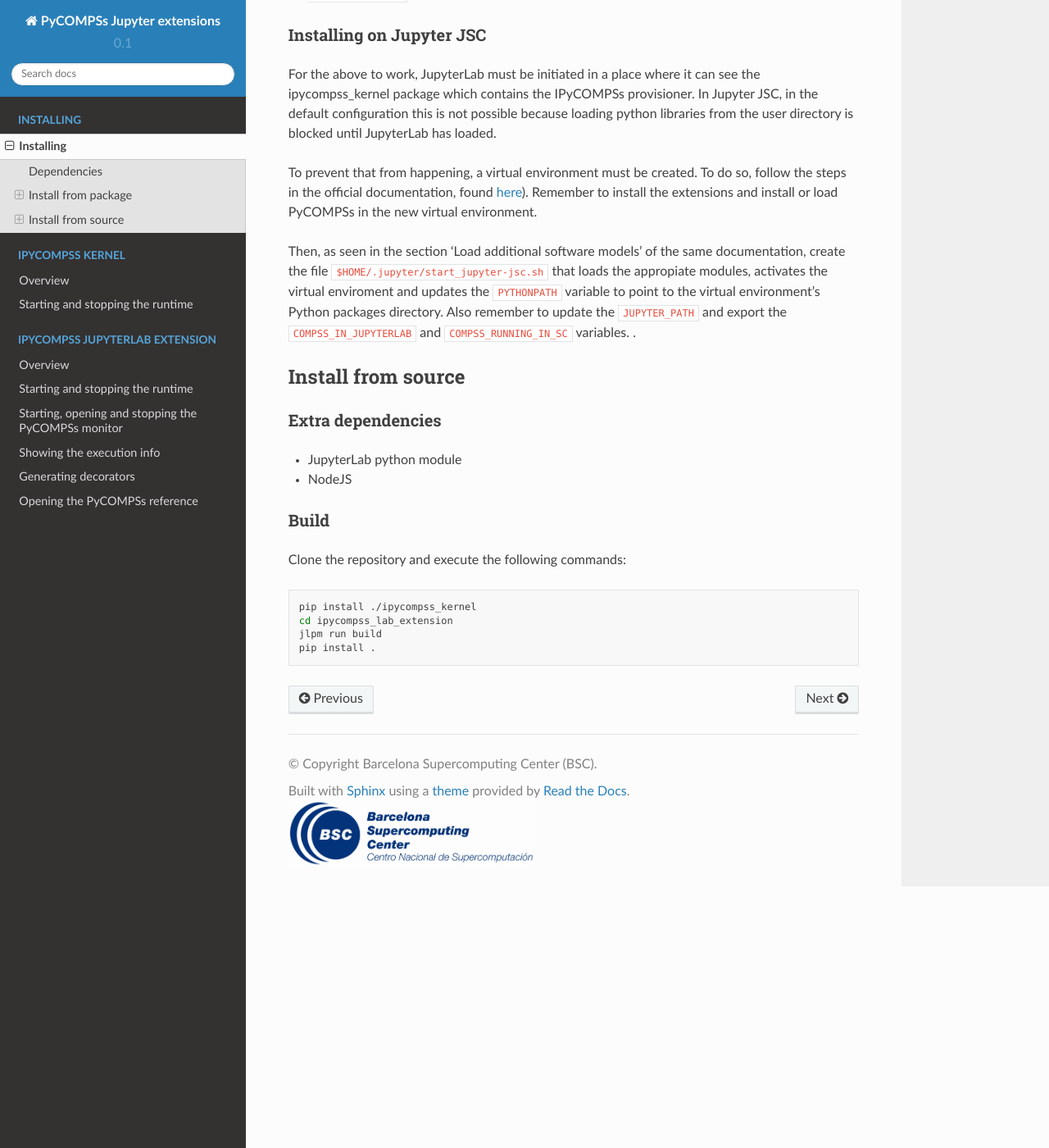
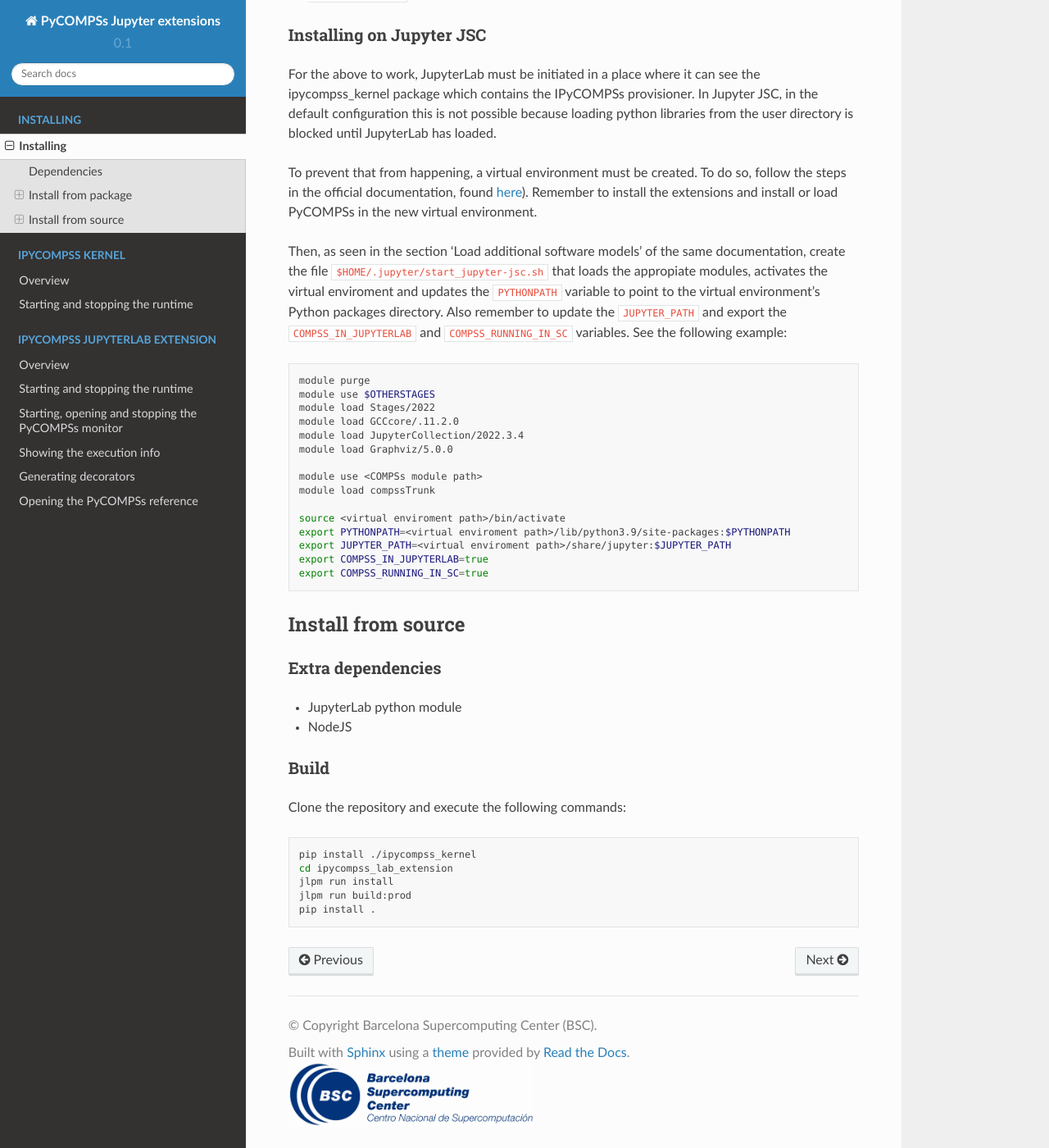
Before and after one commit to bsc-wdc/jupyter-extension, a Sphinx documentation site: the page built from docs/source/install/install.rst, in a window 1280 px wide and 1400 px high, scrolled down 858 px. Shown: the whole window at 82% size. Built offline with Sphinx 7.4.7 and the Read the Docs theme 2.0.0, drawn with Linux system fonts in a browser that asks for light colours.

Commit message:
Update docs

```diff
--- a/docs/source/install/install.rst
+++ b/docs/source/install/install.rst
@@ -48,8 +48,26 @@ Then, as seen in the section 'Load additional software models' of the same docum
 create the file ``$HOME/.jupyter/start_jupyter-jsc.sh`` that loads the appropiate modules,
 activates the virtual enviroment and updates the ``PYTHONPATH`` variable to point to the
 virtual environment's Python packages directory. Also remember to update the ``JUPYTER_PATH``
-and export the ``COMPSS_IN_JUPYTERLAB`` and ``COMPSS_RUNNING_IN_SC`` variables.
-.
+and export the ``COMPSS_IN_JUPYTERLAB`` and ``COMPSS_RUNNING_IN_SC`` variables. See the
+following example:
+
+.. code-block:: bash
+
+  module purge
+  module use $OTHERSTAGES
+  module load Stages/2022
+  module load GCCcore/.11.2.0
+  module load JupyterCollection/2022.3.4
+  module load Graphviz/5.0.0
+
+  module use <COMPSs module path>
+  module load compssTrunk
+
+  source <virtual enviroment path>/bin/activate
+  export PYTHONPATH=<virtual enviroment path>/lib/python3.9/site-packages:$PYTHONPATH
+  export JUPYTER_PATH=<virtual enviroment path>/share/jupyter:$JUPYTER_PATH
+  export COMPSS_IN_JUPYTERLAB=true
+  export COMPSS_RUNNING_IN_SC=true
 
 Install from source
 -------------------
@@ -69,5 +87,6 @@ Clone the repository and execute the following commands:
 
   pip install ./ipycompss_kernel
   cd ipycompss_lab_extension
-  jlpm run build
+  jlpm run install
+  jlpm run build:prod
   pip install .
```
Also changed, not shown: docs/source/index.rst (+11 -0 lines), docs/source/pycompss_jupyter_kernel/overview.rst (+4 -4 lines), docs/source/pycompss_jupyterlab_extension/overview.rst (+6 -6 lines), docs/source/images/main.png (added), docs/source/pycompss_jupyterlab_extension/images/main.png.
